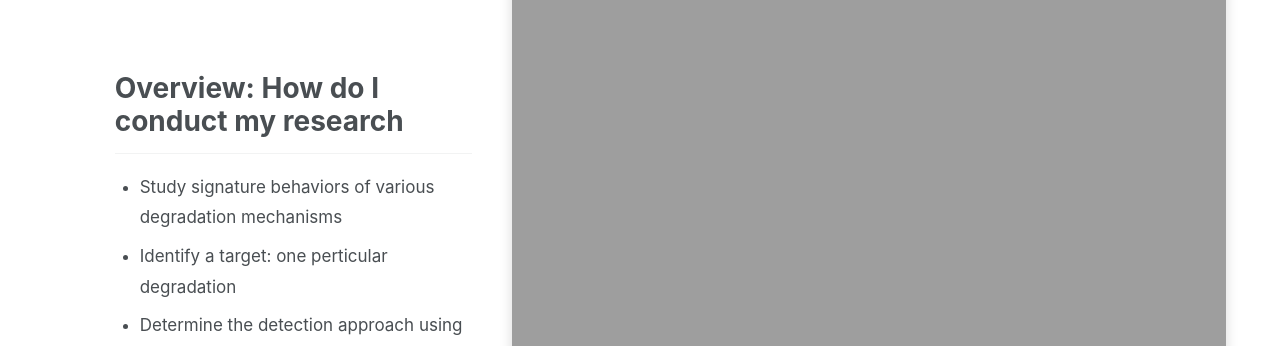
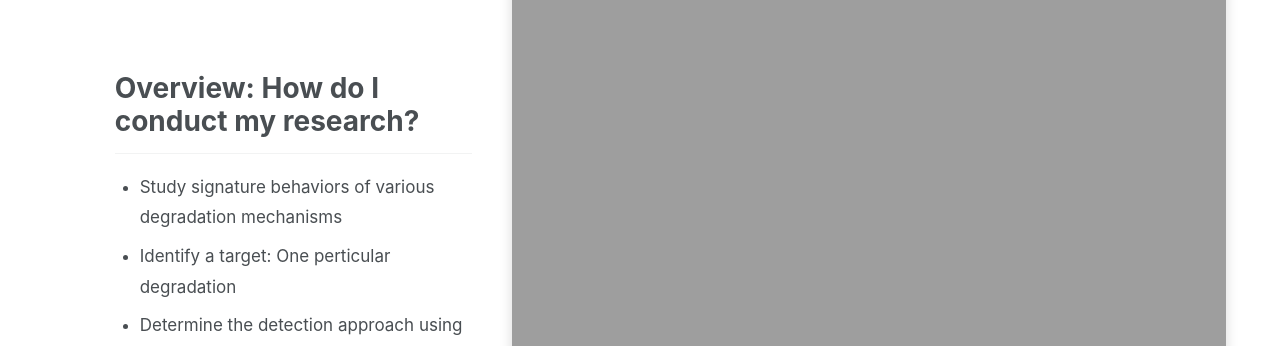
Before and after one commit to shivshankar-sinha/shivshankar-sinha.github.io, a Jekyll site: the page built from research.md, in a window 1280 px wide and 900 px high. Shown: the part 174-520 px from the top of the window. Built offline with Jekyll 4.4.1, drawn with Linux system fonts in a browser that asks for light colours; a script bundle is joined from its source files by our own code; library files that are not in the unit come from our copies.

```diff
--- a/research.md
+++ b/research.md
@@ -43,11 +43,11 @@ author_profile: false
 <div class="research-section">
 
     <div class="research-text">
-        <h2>Overview: How do I conduct my research</h2>
+        <h2>Overview: How do I conduct my research?</h2>
 
         <ul>
             <li>Study signature behaviors of various degradation mechanisms</li>
-            <li>Identify a target: one perticular degradation</li>
+            <li>Identify a target: One perticular degradation</li>
             <li>Determine the detection approach using electrical parameters</li>
             <li>Mitigation of degration through novel charging strategies</li>
         </ul>
```
